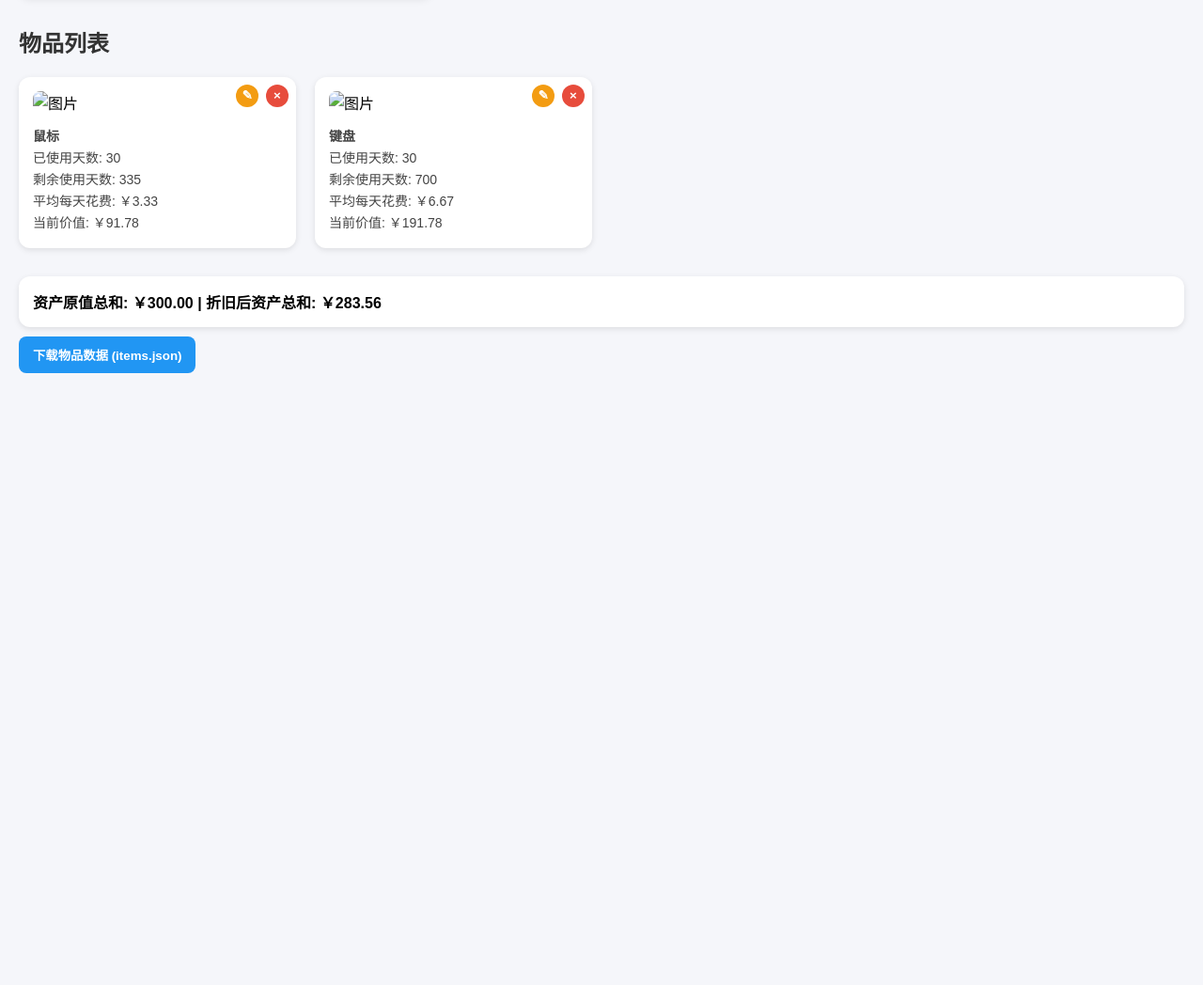
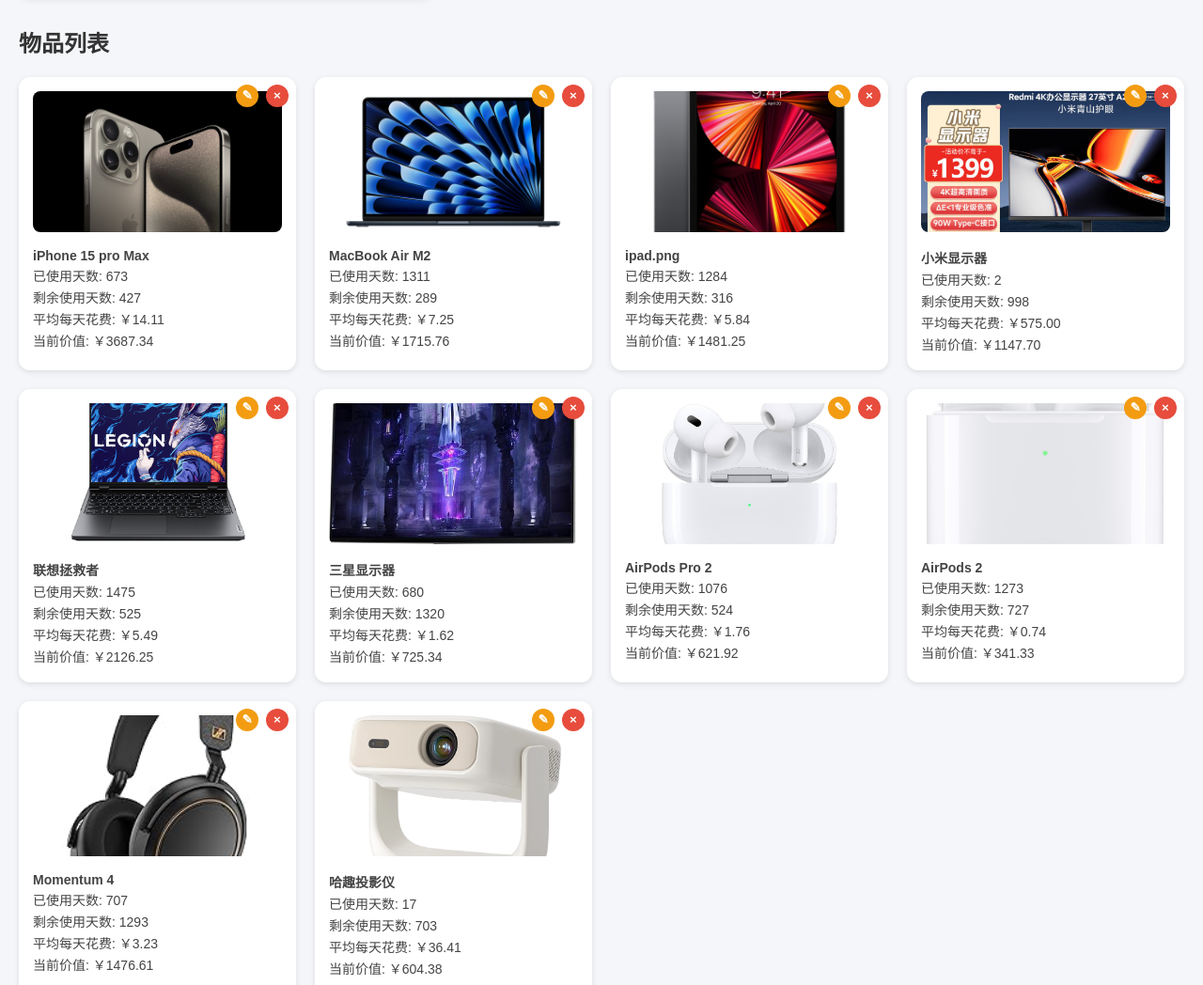
Before and after one commit to ZZZLK0705/my-property, a plain HTML site: page preview.html in a window 1280 px wide. Shown: the part 985-2033 px from the top of the page at 94% size. Before the commit the page ends 1402 px from the top, so only its background shows below. Drawn offline with Linux system fonts and the light colour scheme.

Commit message:
preview.html

```diff
--- a/preview.html
+++ b/preview.html
@@ -63,10 +63,16 @@
     const downloadBtn = document.getElementById("downloadBtn");
 
     // 内嵌 JSON 数据（你可以把本地 items.json 的内容直接替换下面数组）
-    let items = [
-      {"name":"鼠标","price":100,"days":365,"imgSrc":"mouse.jpg","date":1690000000000,"usedDays":30,"remainDays":335,"avg":"3.33","currentValue":"91.78"},
-      {"name":"键盘","price":200,"days":730,"imgSrc":"keyboard.jpg","date":1690000000000,"usedDays":30,"remainDays":700,"avg":"6.67","currentValue":"191.78"}
-    ];
+    let items = [];
+
+fetch("items.json")
+  .then(res => res.json())
+  .then(data => {
+    items = data;
+    renderItems();
+    updateSummary();
+  });
+
 
     renderItems();
     updateSummary();
```
